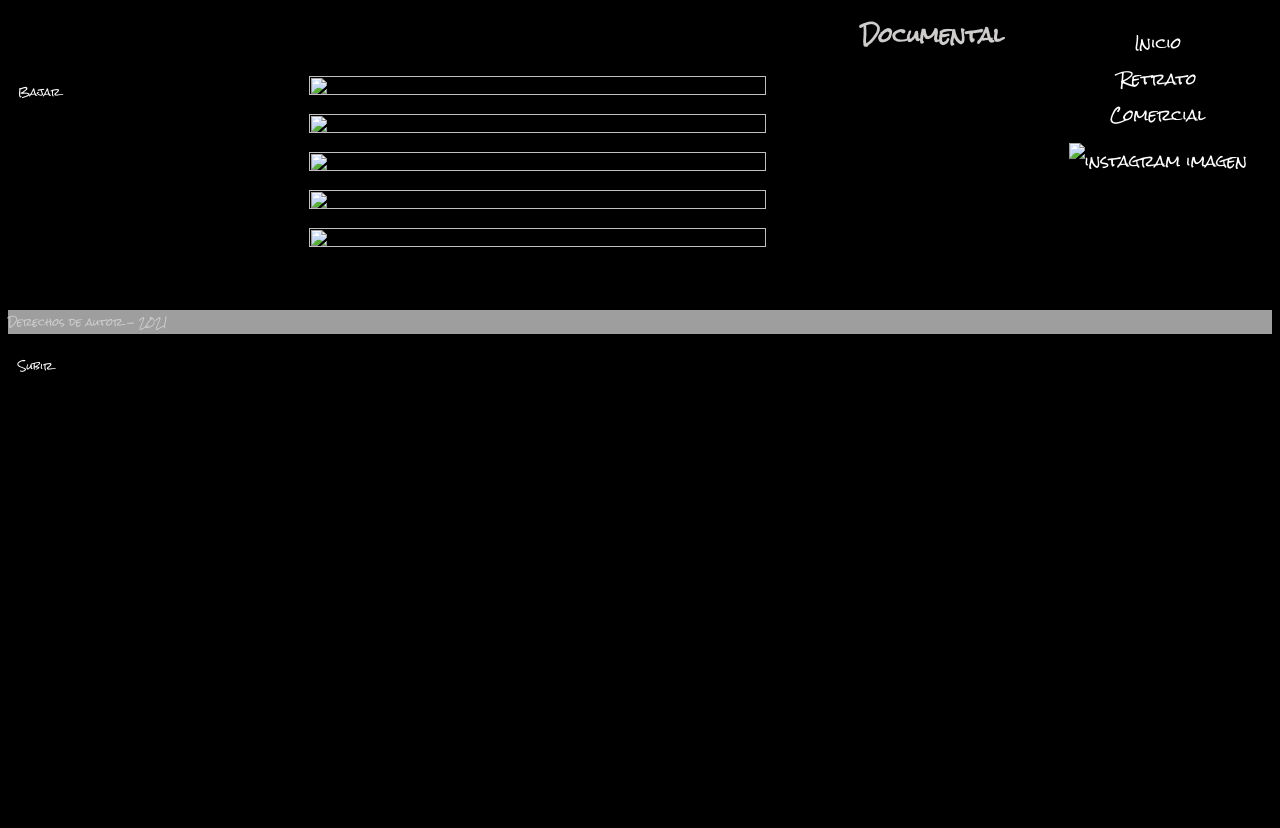
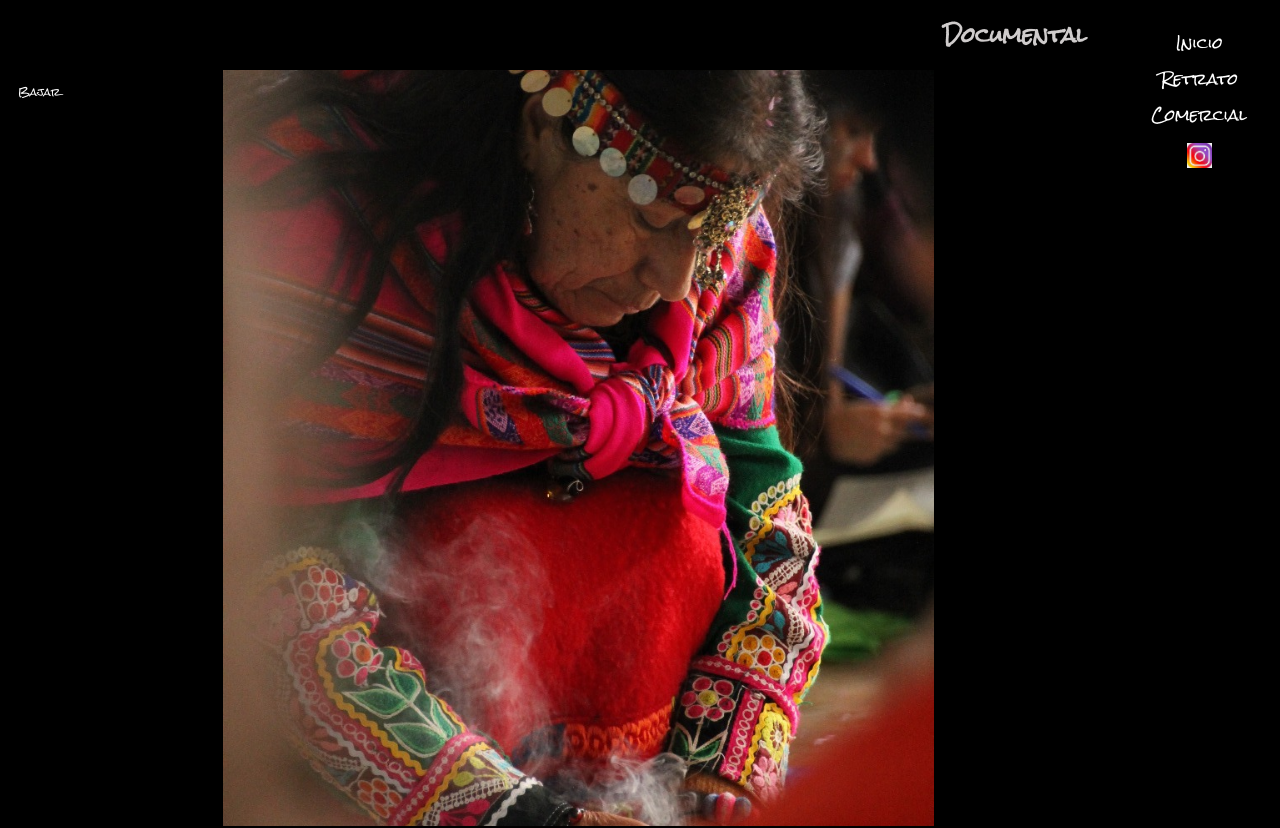
Before and after one commit to renrenuren/portfolioLuci, a plain HTML site: page documental.html in a window 1280 px wide. Shown: the top 828 px of the page. Before the commit the page ends 800 px from the top, so only its background shows below. Drawn offline with Linux system fonts and the light colour scheme; files that its build step writes are made by us from their sources; grey boxes are pictures that could not be loaded.

Commit message:
Update documental.html

```diff
--- a/documental.html
+++ b/documental.html
@@ -5,7 +5,7 @@
     <meta http-equiv="X-UA-Compatible" content="IE=edge">
     <meta name="viewport" content="width=, initial-scale=1.0">
     <title>Lucila</title>
-    <link rel="stylesheet" href="css/estilos.css">
+    <link rel="stylesheet" href="estilos.css">
 
 
 
@@ -19,7 +19,7 @@
     <li > <a href="retrato.html">Retrato </a></li>
     <li > <a href="comercial.html"> Comercial </a></li>
 
-    <li><a href="https://www.instagram.com/_luzlisa/?hl=es" target="_blank"> <img src="images/instagram.jpg" alt="instagram imagen" style="width: 25px; margin-top: 10px; background-color: transparent;" > </a> </a></li>
+    <li><a href="https://www.instagram.com/_luzlisa/?hl=es" target="_blank"> <img src="instagram.jpg" alt="instagram imagen" style="width: 25px; margin-top: 10px; background-color: transparent;" > </a> </a></li>
   </ul>
       </nav>
 
@@ -35,23 +35,23 @@
         <section>
             <div class="gallery-container">
                 <div class="gallery__item">
-                    <img src="images/doc1.jpeg" alt="" class="gallery__img">
+                    <img src="doc1.jpeg" alt="" class="gallery__img">
 
                 </div>
                 <div class="gallery__item">
-                    <img src="images/doc2.jpeg" alt="" class="gallery__img">
+                    <img src="doc2.jpeg" alt="" class="gallery__img">
 
                 </div>
                 <div class="gallery__item">
-                    <img src="images/doc3.jpeg" alt="" class="gallery__img">
+                    <img src="doc3.jpeg" alt="" class="gallery__img">
 
                 </div>
                 <div class="gallery__item">
-                    <img src="images/doc4.jpeg" alt="" class="gallery__img">
+                    <img src="doc4.jpeg" alt="" class="gallery__img">
 
                 </div>
                 <div class="gallery__item">
-                    <img src="images/doc5.jpeg" alt="" class="gallery__img">
+                    <img src="doc5.jpeg" alt="" class="gallery__img">
 
                 </div>
 
@@ -64,7 +64,7 @@
 
 
 
-    <footer img src="images/abstracto.jpeg">
+    <footer img src="abstracto.jpeg">
                 <p>
                     Derechos de autor - 2021
                 </p>
```
